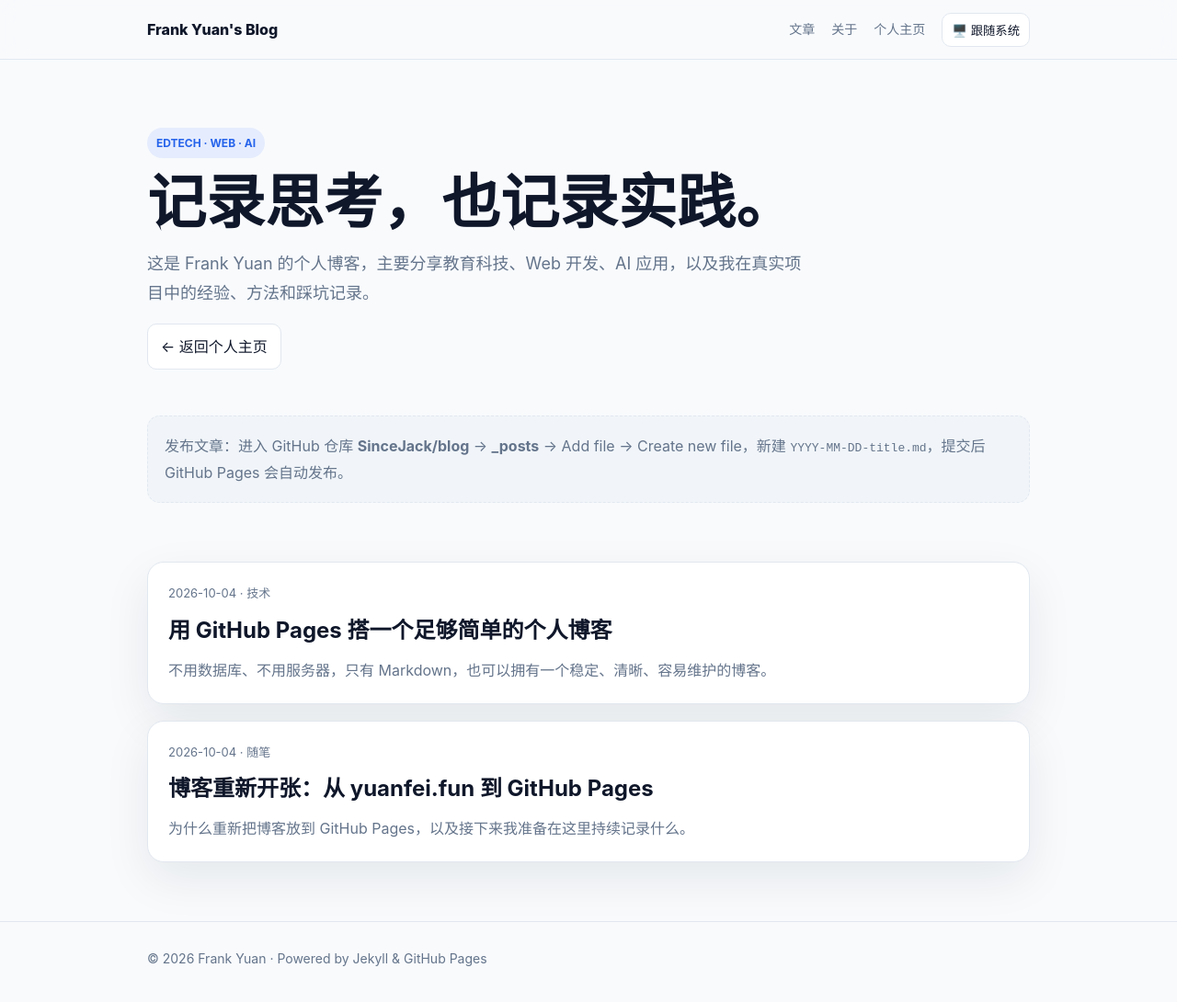
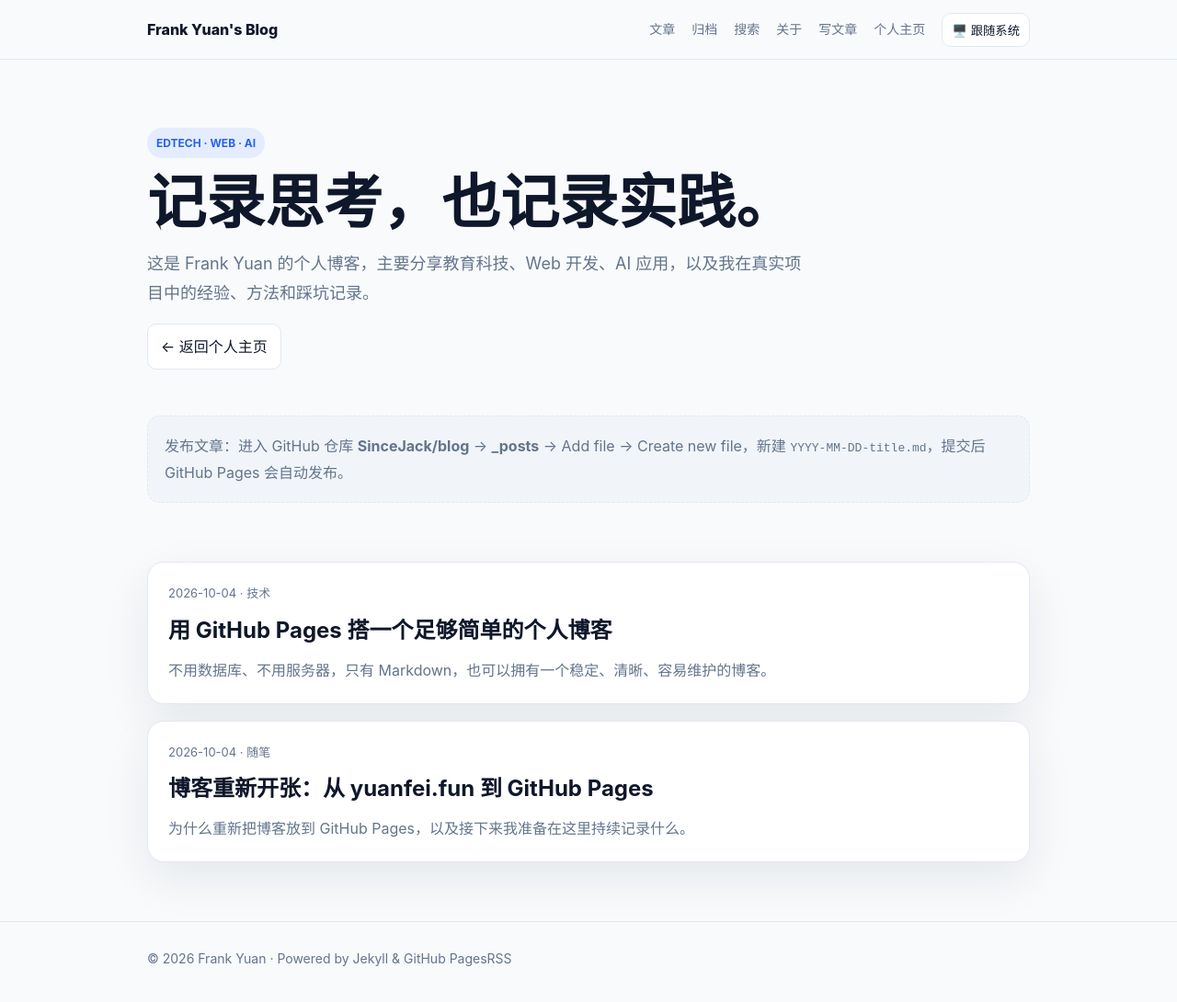
Before and after one commit to SinceJack/blog, a Jekyll site: the page built from index.html, in a window 1280 px wide and 1096 px high. Shown: the top 1090 px of the window at 92% size. Built offline with Jekyll 4.4.1, drawn with Linux system fonts in a browser that asks for light colours.

Commit message:
Upgrade blog navigation and metadata

```diff
--- a/_layouts/default.html
+++ b/_layouts/default.html
@@ -1 +1 @@
-<!doctype html><html lang="zh-CN"><head><meta charset="utf-8"><meta name="viewport" content="width=device-width,initial-scale=1"><meta name="description" content="{{ page.description | default: site.description }}"><meta name="color-scheme" content="light dark"><title>{% if page.title %}{{ page.title }} · {% endif %}{{ site.title }}</title><link rel="stylesheet" href="{{ '/assets/css/style.css' | relative_url }}"><script src="{{ '/assets/js/theme.js' | relative_url }}"></script></head><body><nav class="nav"><div class="wrap nav-inner"><a class="brand" href="{{ '/' | relative_url }}">Frank Yuan's Blog</a><div class="navlinks"><a href="{{ '/' | relative_url }}">文章</a><a href="{{ '/about/' | relative_url }}">关于</a><a class="keep" href="https://sincejack.github.io/">个人主页</a><button id="themeToggle" class="theme-toggle" type="button">🖥️ 跟随系统</button></div></div></nav><main>{{ content }}</main><footer class="footer"><div class="wrap">© <span id="year"></span> Frank Yuan · Powered by Jekyll & GitHub Pages</div></footer><script>document.getElementById('year').textContent=new Date().getFullYear()</script></body></html>
+<!doctype html><html lang="zh-CN"><head><meta charset="utf-8"><meta name="viewport" content="width=device-width,initial-scale=1"><meta name="description" content="{{ page.description | default: site.description }}"><meta name="color-scheme" content="light dark"><link rel="alternate" type="application/rss+xml" title="{{ site.title }} RSS" href="{{ '/feed.xml' | absolute_url }}"><title>{% if page.title %}{{ page.title }} · {% endif %}{{ site.title }}</title><link rel="stylesheet" href="{{ '/assets/css/style.css' | relative_url }}"><script src="{{ '/assets/js/theme.js' | relative_url }}"></script></head><body><nav class="nav"><div class="wrap nav-inner"><a class="brand" href="{{ '/' | relative_url }}">Frank Yuan's Blog</a><div class="navlinks"><a href="{{ '/' | relative_url }}">文章</a><a href="{{ '/archive/' | relative_url }}">归档</a><a href="{{ '/search/' | relative_url }}">搜索</a><a href="{{ '/about/' | relative_url }}">关于</a><a href="{{ '/admin/' | relative_url }}">写文章</a><a class="keep" href="https://sincejack.github.io/">个人主页</a><button id="themeToggle" class="theme-toggle" type="button">🖥️ 跟随系统</button></div></div></nav><main>{{ content }}</main><footer class="footer"><div class="wrap footer-inner"><span>© <span id="year"></span> Frank Yuan · Powered by Jekyll & GitHub Pages</span><a href="{{ '/feed.xml' | relative_url }}">RSS</a></div></footer><script>document.getElementById('year').textContent=new Date().getFullYear()</script></body></html>
```
